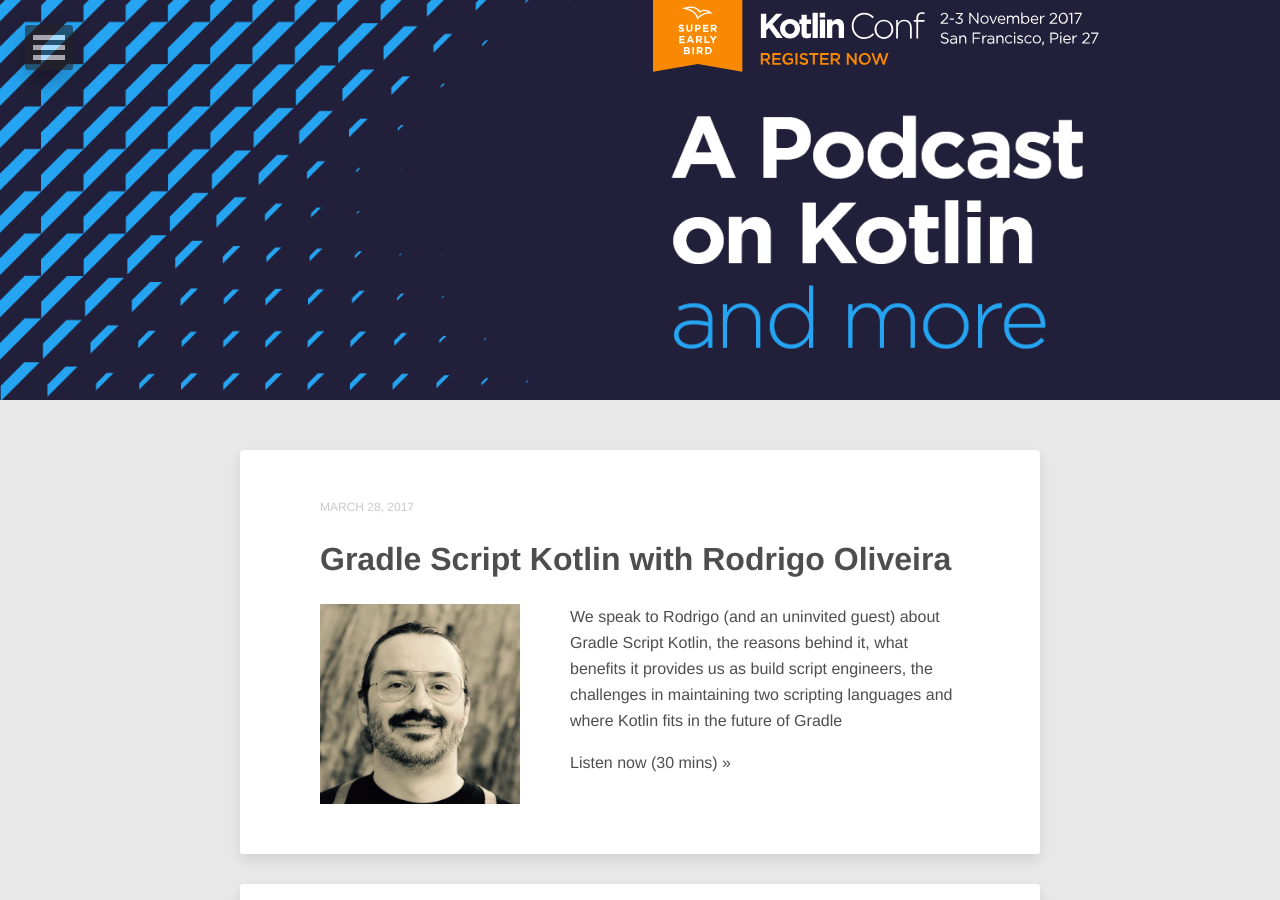
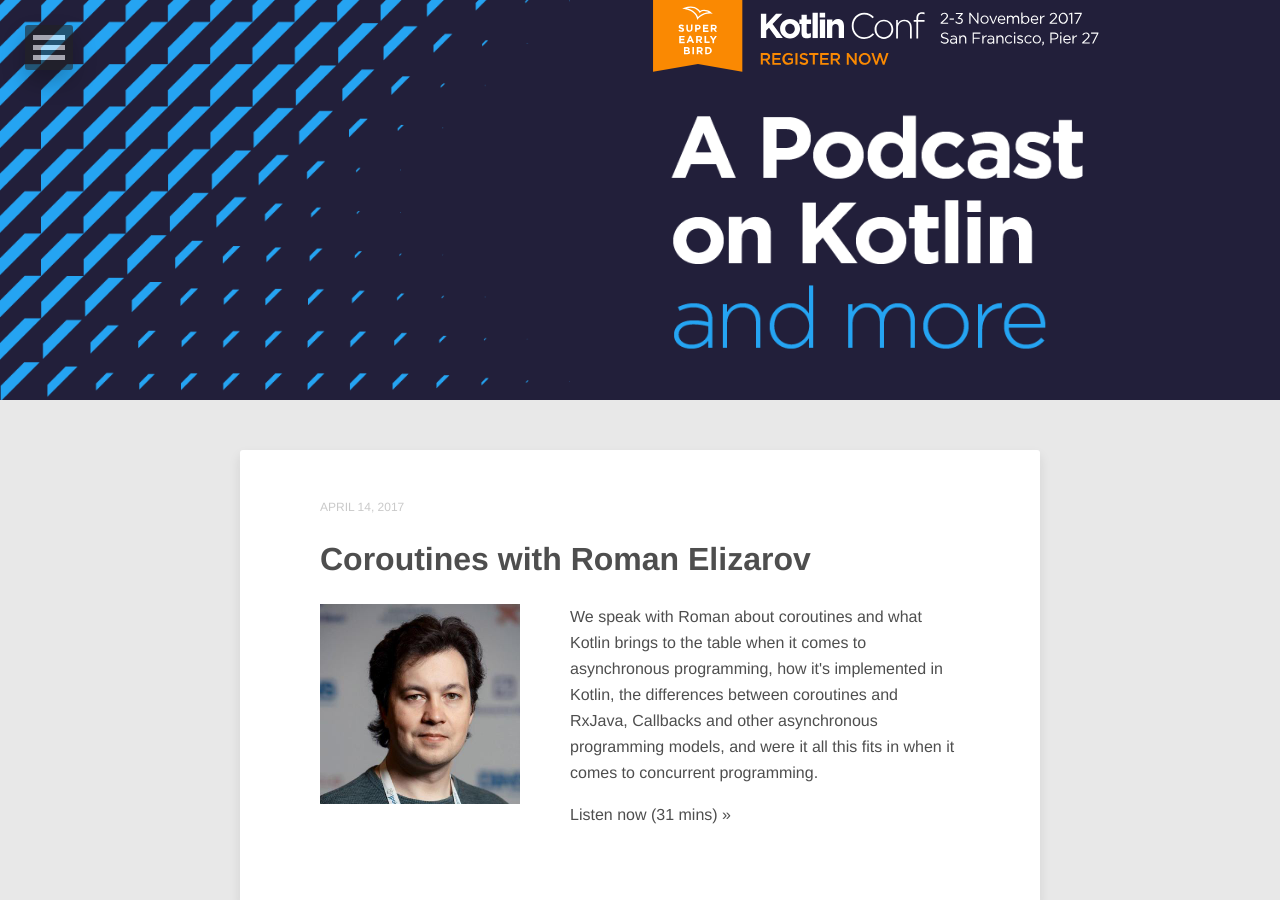
Before and after one commit to talkingkotlin/website, a Jekyll site: the page built from index.html, in a window 1280 px wide and 900 px high. Built offline with Jekyll 4.4.1, drawn with Linux system fonts in a browser that asks for light colours; nearby versions of some CDN libraries; the list of posts is cut into pages by our own code; some of the changed text lies outside the part shown.

Commit message:
Episode 7 - Coroutines with Roman Elizarov

```diff
--- /dev/null
+++ b/_posts/2017-04-14-coroutines-with-roman-elizarov.md
@@ -0,0 +1,26 @@
+---
+layout: post
+title: "Coroutines with Roman Elizarov"
+guest: Rodrigo Oliveira
+published: 2017-04-14
+recorded: 2017-03-13
+trackid: 317641525
+length: "31:21"
+length_rounded: "31 mins"
+tags: [Roman Elizarov, Coroutines, Asynchronous Programming]
+image: roman-elizarov.jpeg
+description: "We speak with Roman about coroutines and what Kotlin brings to the table when it comes to asynchronous programming, how it's implemented in Kotlin, the differences between coroutines and RxJava, Callbacks and other asynchronous programming models, and were it all this fits in when it comes to concurrent programming."
+bio: "Roman Elizarov is a professional software developer with more than 16 years of experience. He had started his career at Devexperts, where he designed and developed high-performance trading software for leading brokerage firms and market data delivery services that routinely handle millions of events per second. He is an expert in Java and JVM, particularly in real-time data processing, algorithms and performance optimizations for modern architectures. Roman currently works on Kotlin language at JetBrains. Having worked on very large systems compromising many modules written in different languages, he has a dream of a single language that can be used to write all parts of a very large distributed system, to share and reuse data models and algorithms without friction. Kotlin with JVM and JS backends and upcoming native compiler is the ideal candidate to realize this dream. In 2000 Roman had graduated from St. Petersburg ITMO. He now teaches a course on concurrent and distributed programming in ITMO. During his undergraduate study he participated at ACM International Collegiate Programming Contest (ICPC). Since 1997 and until now Roman serves as a Chief Judge of Northeastern European Regional Programming Contest (NEERC) of ACM ICPC."
+notes:
+    - text: Roman Elizarov on Twitter
+      link: https://twitter.com/relizarov
+    - text: The concept of Coroutines
+      link: https://en.wikipedia.org/wiki/Coroutine
+    - text: Coroutines in Kotlin
+      link: https://kotlinlang.org/docs/reference/coroutines.html
+    - text: Coroutines Guide
+      link: https://github.com/Kotlin/kotlin-coroutines/blob/master/kotlin-coroutines-informal.md
+    - text: RxJava
+      link: https://github.com/ReactiveX/RxJava
+
+---
```
Also changed, not shown: _posts/2017-03-28-gradle-script-kotlin-with-rodrigo-oliveira.md (line endings or trailing spaces), images/episodes/roman-elizarov.jpeg (added).
